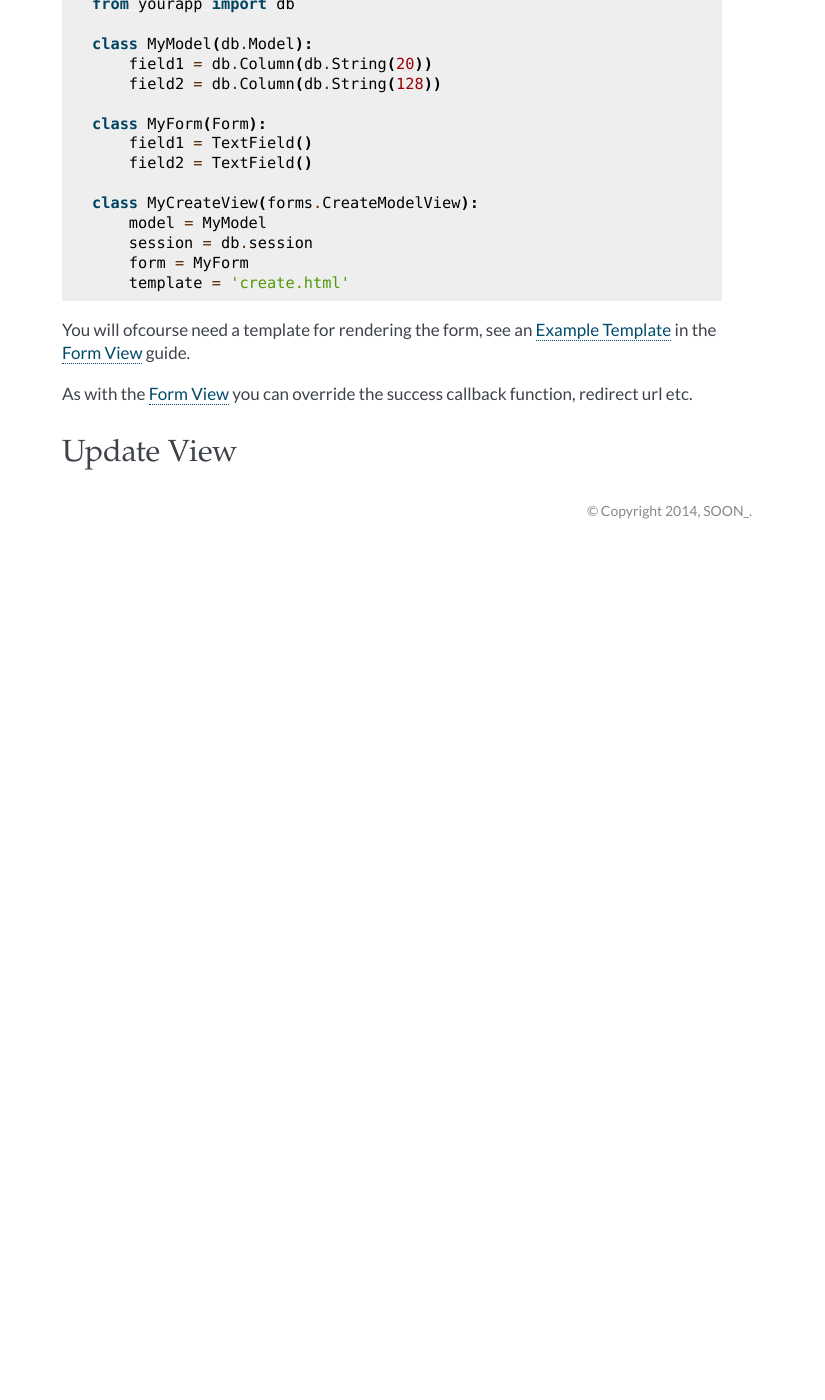
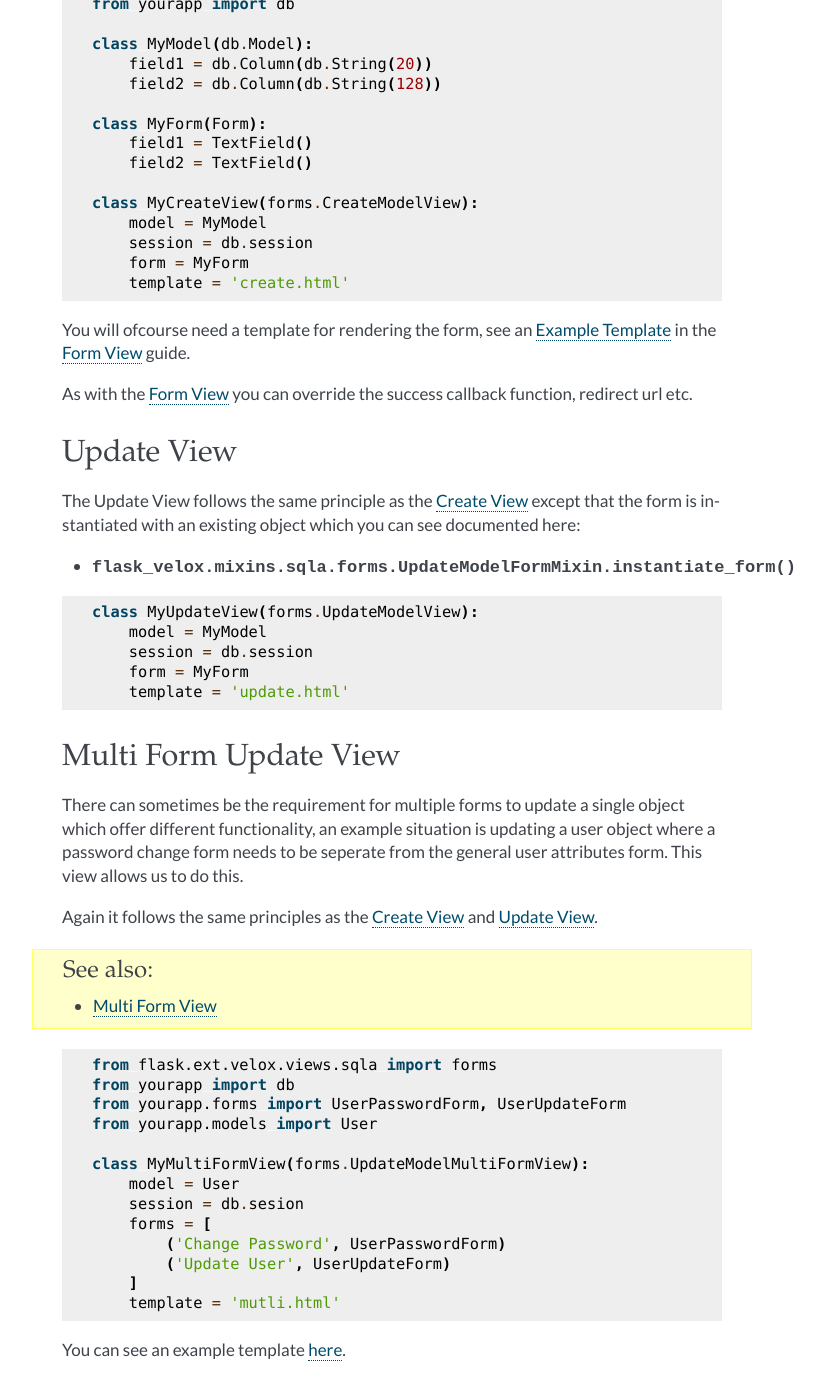
Before and after one commit to thisissoon/Flask-Velox, a Sphinx documentation site: the page built from docs/sqlalchemy/forms.rst, in a window 1280 px wide and 1400 px high, scrolled down 697 px. Shown: the whole window, without its empty margins (408-1233 px from the left). Built offline with Sphinx 7.4.7, drawn with Linux system fonts in a browser that asks for light colours; some web fonts are replaced; before the commit the page ends 1246 px from its top, so only the background shows below that; some of the changed text lies outside the part shown.

Commit message:
Documentation for SQLAlchemy forms

```diff
--- a/docs/forms.rst
+++ b/docs/forms.rst
@@ -96,6 +96,8 @@ Ofcourse you can also override the method use for generating the
         def redirect_url(self, **kwargs):
             return url_for('some.rule', foo='bar')
 
+.. _multi-form-view:
+
 Multi Form View
 ---------------
 
@@ -133,6 +135,8 @@ As with the ``FormView`` you can override behaviour by overriding methods:
 
         def submit_url(self, **kwargs):
             return url_for('some.rule', foo='bar')
+
+.. _multi-form-view-example-template:
 
 Example Template
 ~~~~~~~~~~~~~~~~
--- a/docs/sqlalchemy/forms.rst
+++ b/docs/sqlalchemy/forms.rst
@@ -9,6 +9,8 @@ those Create / Update tasks as simple as possible.
 
     * ``Flask-SQLAlchemy``
     * ``Flask-WTF``
+
+.. _create-view:
 
 Create View
 -----------
@@ -53,7 +55,56 @@ You will ofcourse need a template for rendering the form, see an
 As with the :ref:`Form View <form-view>` you can override the success callback
 function, redirect url etc.
 
+.. _update-view:
+
 Update View
 -----------
 
+The Update View follows the same principle as the :ref:`Create View
+<create-view>` except that the form is instantiated with an existing object
+which you can see documented here:
+
+* :py:meth:`flask_velox.mixins.sqla.forms.UpdateModelFormMixin.instantiate_form`
+
+.. code-block:: python
+
+    class MyUpdateView(forms.UpdateModelView):
+        model = MyModel
+        session = db.session
+        form = MyForm
+        template = 'update.html'
+
+Multi Form Update View
+----------------------
+
+There can sometimes be the requirement for multiple forms to update a single
+object which offer different functionality, an example situation is updating
+a user object where a password change form needs to be seperate from the
+general user attributes form. This view allows us to do this.
+
+Again it follows the same principles as the :ref:`create-view` and
+:ref:`update-view`.
+
+.. seealso::
+
+    * :ref:`multi-form-view`
+
+.. code-block:: python
+
+    from flask.ext.velox.views.sqla import forms
+    from yourapp import db
+    from yourapp.forms import UserPasswordForm, UserUpdateForm
+    from yourapp.models import User
+
+    class MyMultiFormView(forms.UpdateModelMultiFormView):
+        model = User
+        session = db.sesion
+        forms = [
+            ('Change Password', UserPasswordForm)
+            ('Update User', UserUpdateForm)
+        ]
+        template = 'mutli.html'
+
+You can see an example template :ref:`here <multi-form-view-example-template>`.
+
 .. _`WTForms-Alchemy`: http://wtforms-alchemy.readthedocs.org/en/latest/
```
Also changed, not shown: 2 other files.
